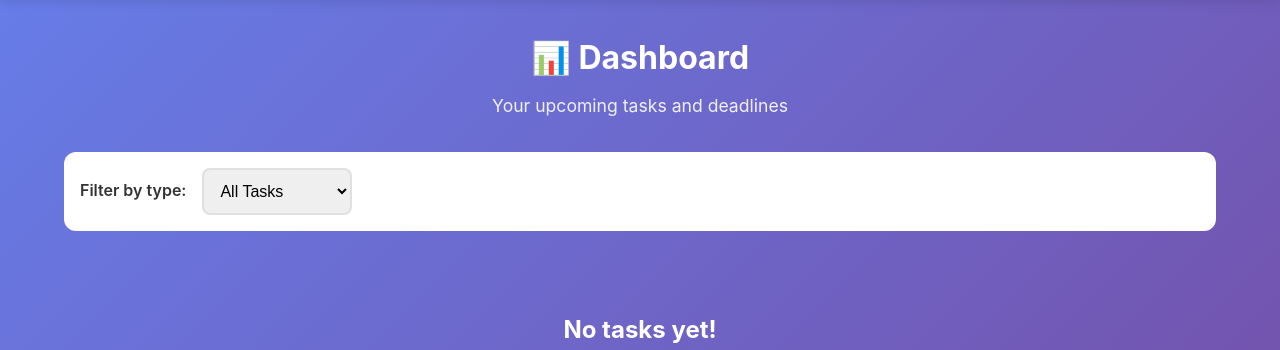
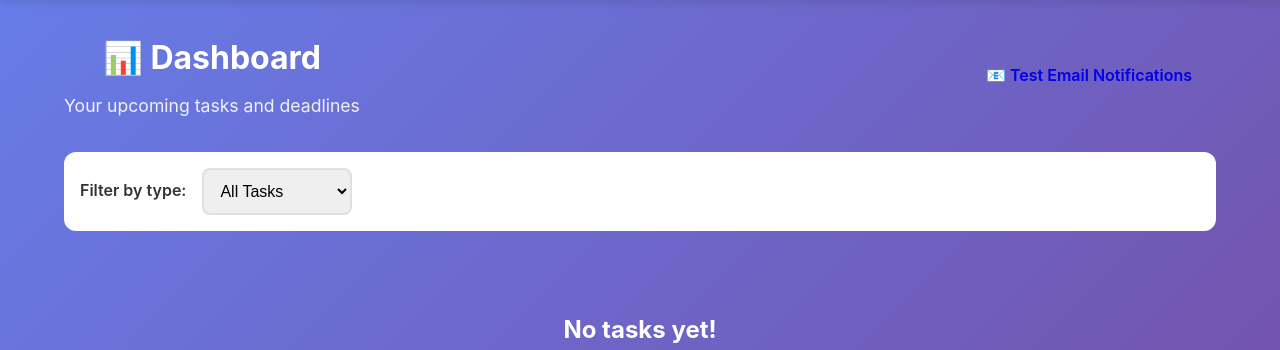
Before and after one commit to omarsaleh777/Student-Organizer, a Flask app: page / in a window 1280 px wide. Shown: the part 70-420 px from the top of the page. Run offline with Flask 3, Linux system fonts and the light colour scheme; the visitor is signed in with stand-in values (Sample User, id 1); data that the repository does not hold is empty; parts of the project's set-up code (start-up, migrations or seed data) failed here and were passed over.

Commit message:
Add test email button to dashboard header

```diff
--- a/templates/dashboard.html
+++ b/templates/dashboard.html
@@ -4,9 +4,16 @@
 
 {% block content %}
 <div class="container">
-    <div class="page-header">
-        <h2>📊 Dashboard</h2>
-        <p>Your upcoming tasks and deadlines</p>
+    <div class="page-header"
+        style="display: flex; justify-content: space-between; align-items: center; flex-wrap: wrap; gap: 1rem;">
+        <div>
+            <h2>📊 Dashboard</h2>
+            <p>Your upcoming tasks and deadlines</p>
+        </div>
+        <a href="{{ url_for('test_notifications') }}" class="btn btn-secondary"
+            style="text-decoration: none; white-space: nowrap;">
+            📧 Test Email Notifications
+        </a>
     </div>
 
     <!-- Filter Bar -->
```
